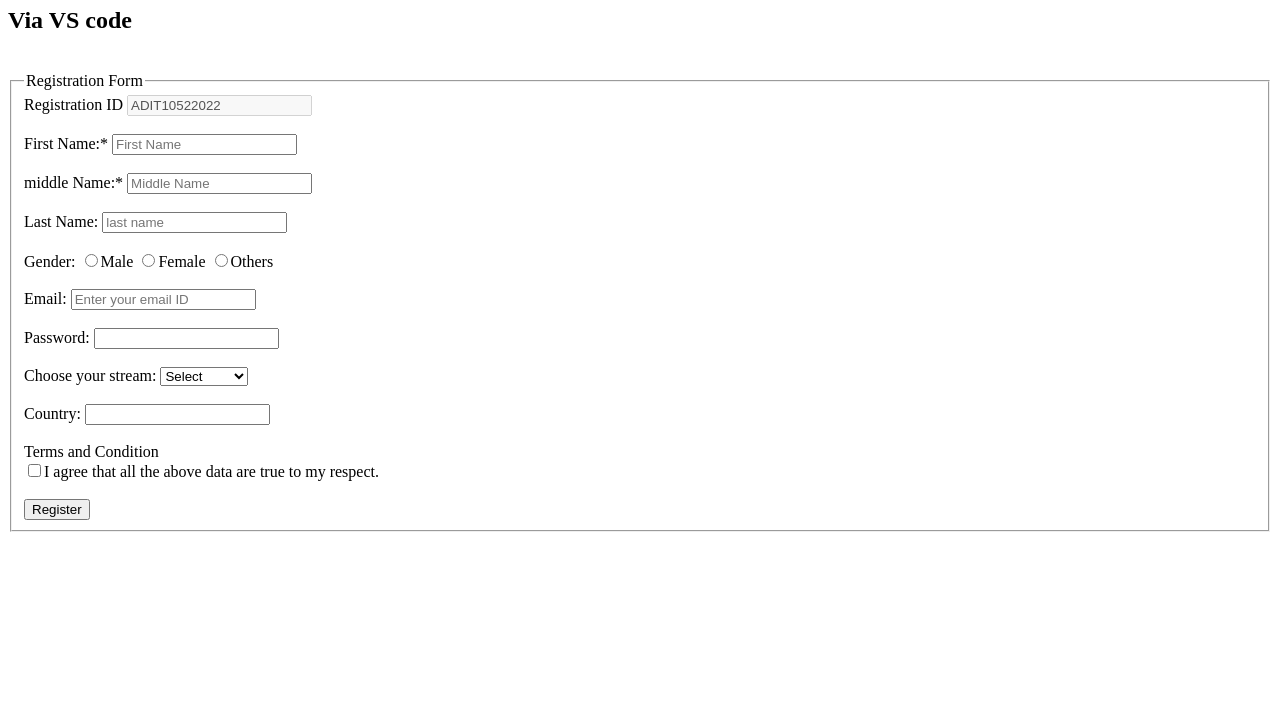
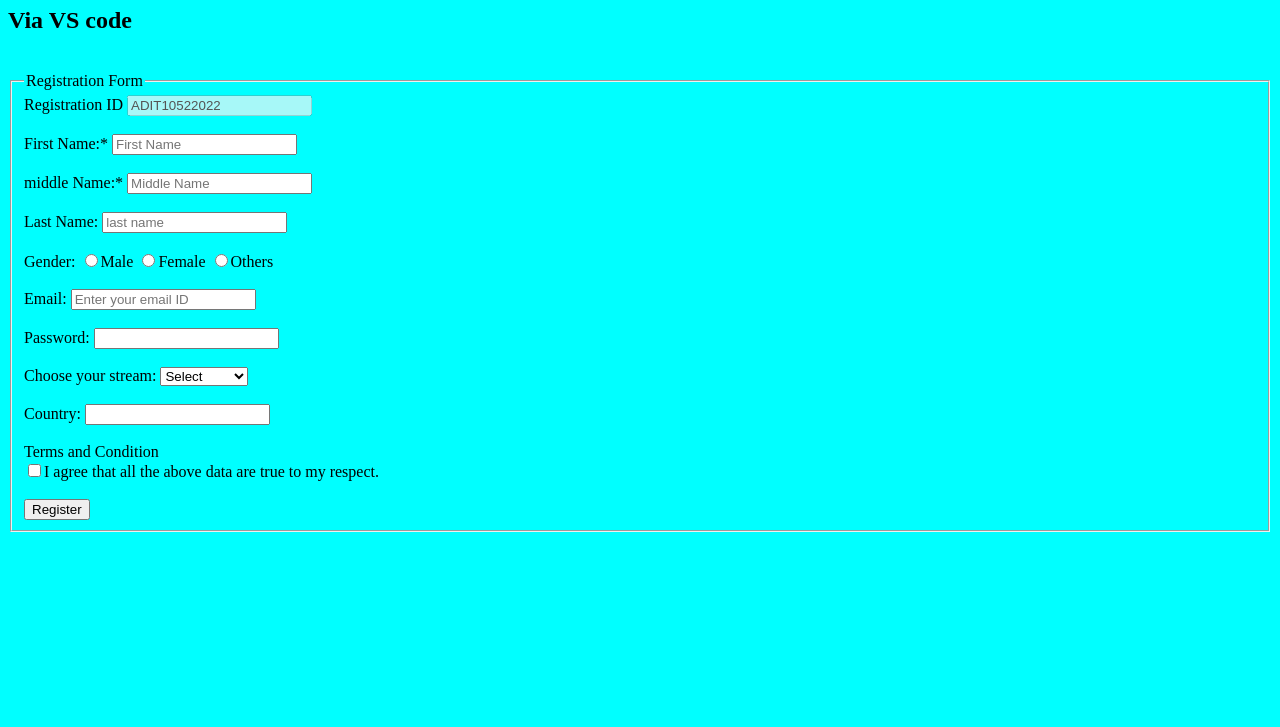
Before and after one commit to DecodeArpi/DemoWebsite, a plain HTML site: page index.html in a window 1280 px wide. Shown: the part 73-800 px from the top of the page. Drawn offline with Linux system fonts and the light colour scheme.

Commit message:
Add new lines styles.css

```diff
--- a/index.html
+++ b/index.html
@@ -2,7 +2,7 @@
 <html>
     <head>
         <title>Registration Form</title>
-        <link href="stule.css" rel="stylesheet">
+        <link href="style.css" rel="stylesheet">
     </head>
     <body>
         <h1>Demo Registration Form new</h1>
```
